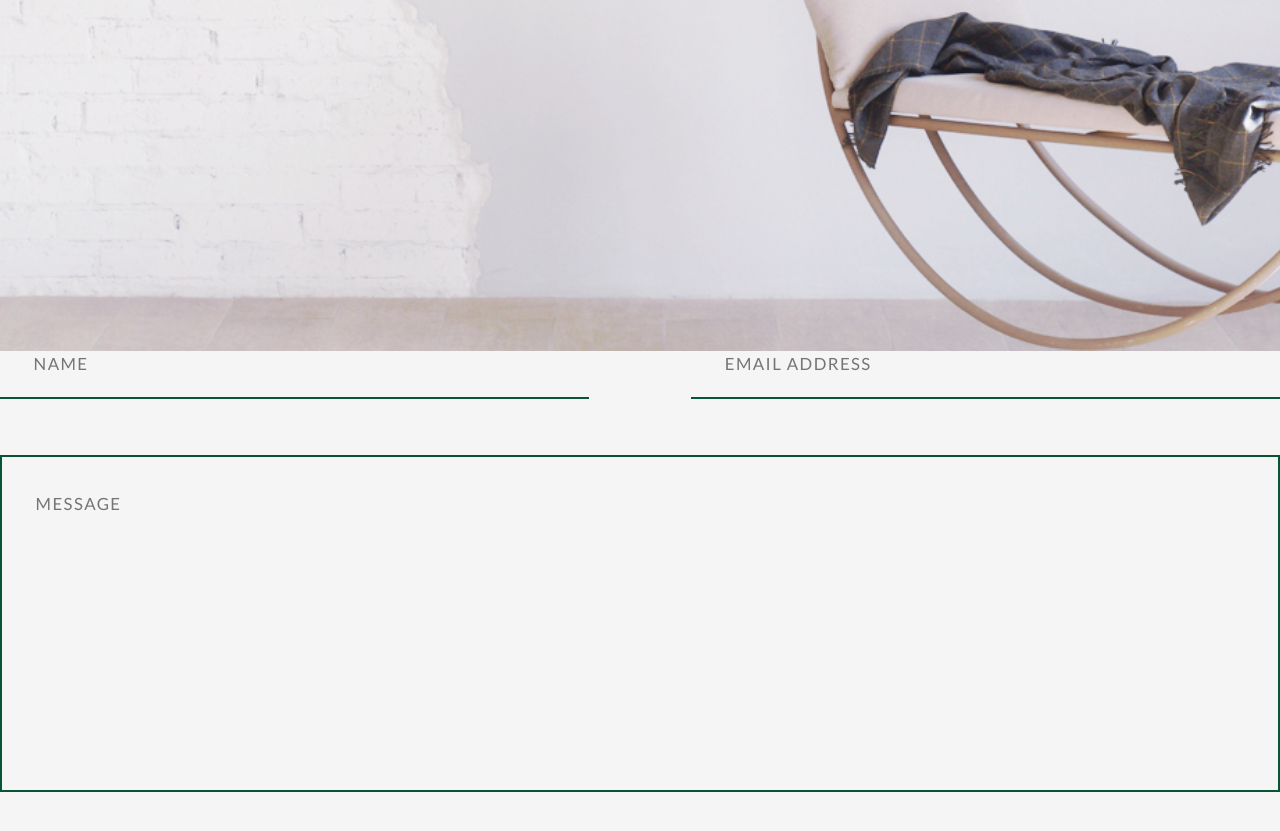
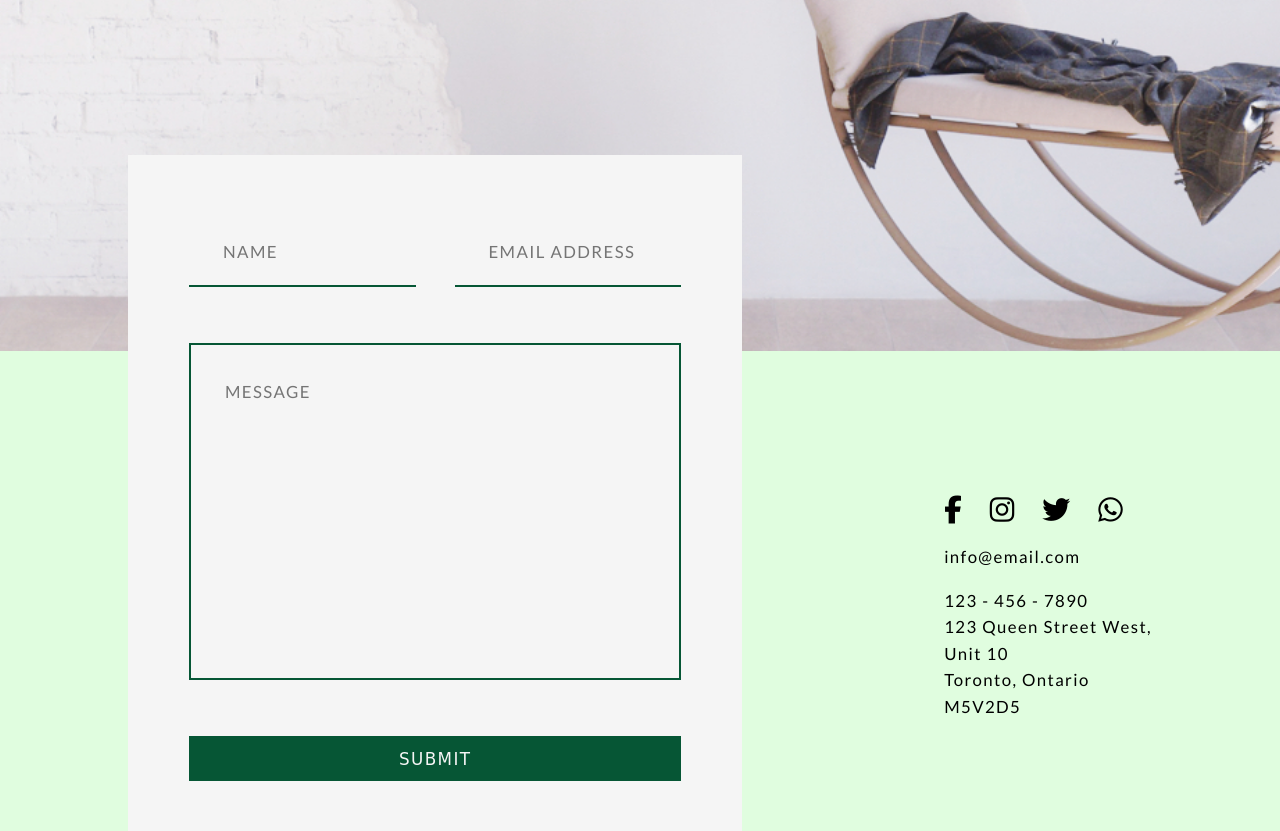
Before and after one commit to danfitz/furniturePsd, a plain HTML site: page contact.html in a window 1280 px wide. Shown: the part 449-1280 px from the top of the page. Drawn offline with Linux system fonts and the light colour scheme; a web font is replaced by a local one.

Commit message:
Styled contact page (minus the yellow box shadow)

```diff
--- a/contact.html
+++ b/contact.html
@@ -34,12 +34,15 @@
                     </ul>
                 </nav>
             </div>
-            <h2>Contact</h2>
+            <h2>Get in Touch</h2>
         </div>
     </header>
 
     <main>
+        <div class="wrapper">
             <form class="contactForm" action="">
+                <div class="pseudoShadowContainer">
+                    <div class="wrapper">
                         <label for="name" class="visuallyHidden">Name</label>
                         <input type="text" id="name" name="name" placeholder="Name">
 
@@ -51,8 +54,9 @@
                             placeholder="Message"></textarea>
 
                         <input type="submit" value="Submit">
+                    </div>
+                </div>
             </form>
-    </main>
 
             <aside>
                 <ul class="socialMediaIcons">
@@ -82,6 +86,8 @@
                     <p>M5V2D5</p>
                 </div>
             </aside>
+        </div>
+    </main>
 
     <footer>
         <div class="wrapper">
--- a/styles/sass/partials/_contact.scss
+++ b/styles/sass/partials/_contact.scss
@@ -1,5 +1,52 @@
 body.contact {
-    header {
-        @include addHeaderBg("../images/contact-image.jpg");
+    // Base background colour over page
+    background: $darkerBgColor;
+
+    // Custom background
+    header { @include addHeaderBg("../images/contact-image.jpg"); }
+
+    // Pushes contact form up to bleed into header
+    main {
+        position: relative;
+        top: -7rem;
+        margin-bottom: -4rem;
+    }
+
+    // General padding for breathing room
+    .contactForm, aside { padding: 3rem 0; }
+
+    //
+    .contactForm {
+        background: $lighterBgColor;
+    }
+
+    // Contact information section
+    aside {
+        margin-bottom: -7rem; // Counteracts pushing up of main
+
+        .socialMediaIcons { display: flex; }
+        .socialMediaIcons li { margin-right: 1rem; }
+
+        .socialMediaIcons i:hover, .socialMediaIcons i:focus,
+        .contactEmail:hover, .contactEmail:focus {
+            color: $accentColor;
+            transition: color 0.2s ease;
+        }
+
+        .contactAddress p { margin: 0; }
     }
 }
+
+@media (min-width: 768px) {
+    body.contact {
+        main > .wrapper {
+            display: flex;
+            flex-direction: row;
+            justify-content: space-between;
+            align-items: center;
+        }
+
+        .contactForm { flex: 0 0 60%; }
+        aside { flex: 0 0 auto; }
+    }
+}
```
Also changed, not shown: styles/styles.css. Lines whose indentation alone changed are shown as unchanged.
